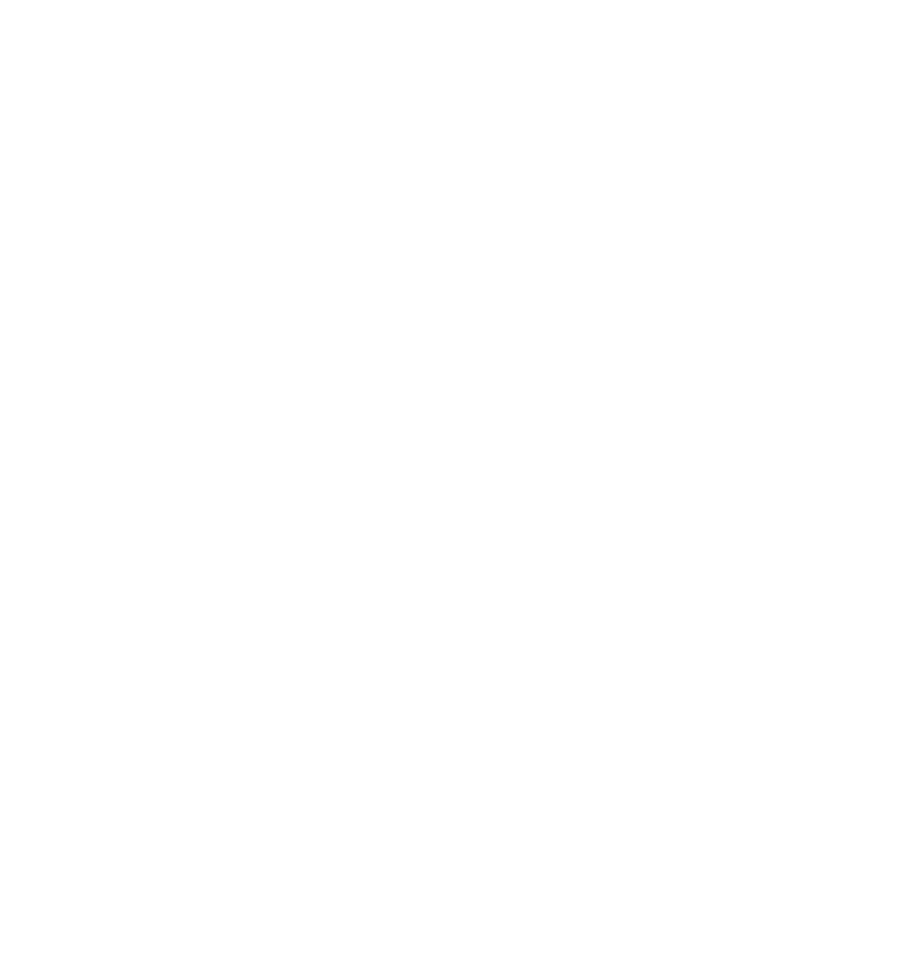
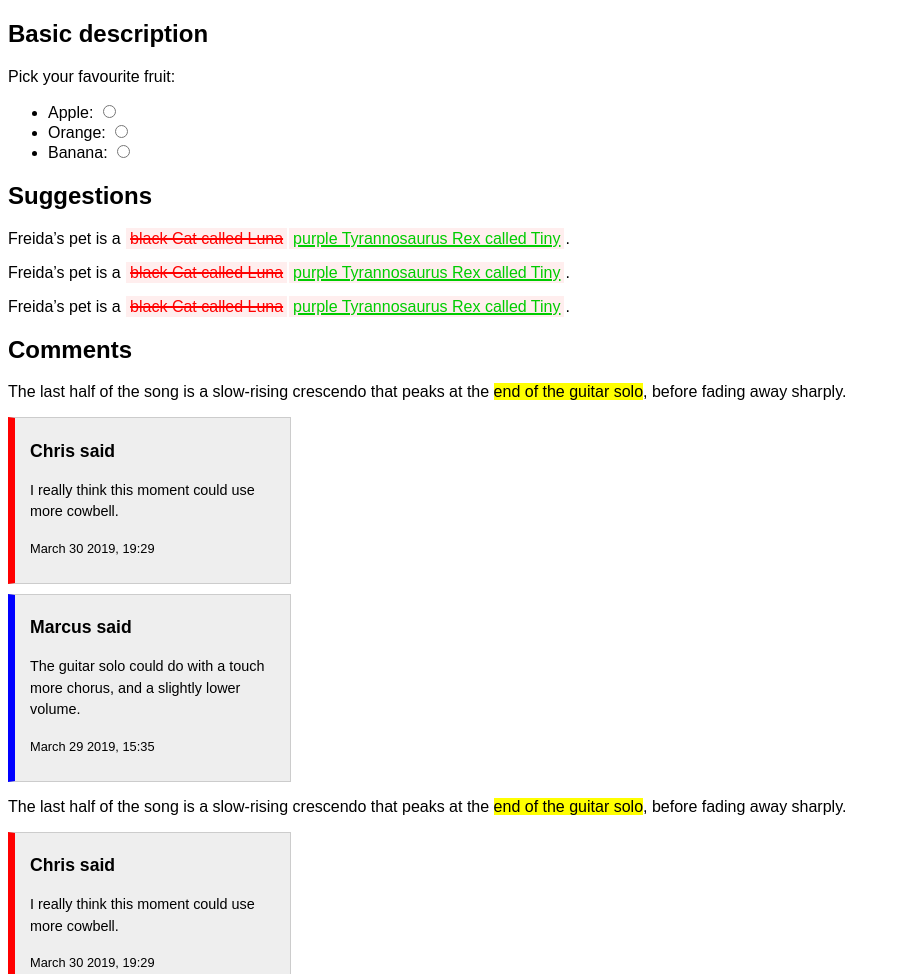
Before and after one commit to Mihash-max/MikrosAi, a plain HTML site: page index.html in a window 1280 px wide. Shown: the top 974 px of the page, without its empty margins (0-900 px from the left). Before the commit the page ends 800 px from the top, so only its background shows below. Drawn offline with Linux system fonts and the light colour scheme.

Commit message:
Update index.html

```diff
--- a/index.html
+++ b/index.html
@@ -1,33 +1,121 @@
-<script>
-(function() {
-  // Dynamically load Firebase App and Analytics SDKs
-  function loadScript(src, callback) {
-    var s = document.createElement('script');
-    s.src = src;
-    s.onload = callback;
-    document.head.appendChild(s);
-  }
+<!DOCTYPE html>
+<html>
+  <head>
+    <meta charset="utf-8">
+    <meta name="viewport" content="width=device-width, initial-scale=1.0">
+    <title>wai-aria annotations tests</title>
+    <style>
+      html {
+        font-family: sans-serif;
+      }
 
-  // Firebase config
-  var firebaseConfig = {
-    apiKey: "AIzaSyDKLlLEFUXAqs3vMuEpHuz111cragXBStU",
-    authDomain: "mikrosai-ee303.firebaseapp.com",
-    projectId: "mikrosai-ee303",
-    storageBucket: "mikrosai-ee303.firebasestorage.app",
-    messagingSenderId: "846642407951",
-    appId: "1:846642407951:web:6ad22bcea4b775d45ad17a",
-    measurementId: "G-8M6WJFR32Q"
-  };
+      ins, [role="insertion"] {
+        color: #0c0;
+        text-decoration: underline;
+      }
 
-  // Load Firebase App, then Analytics, then initialize
-  loadScript("https://www.gstatic.com/firebasejs/10.12.0/firebase-app-compat.js", function() {
-    loadScript("https://www.gstatic.com/firebasejs/10.12.0/firebase-analytics-compat.js", function() {
-      // Initialize Firebase
-      firebase.initializeApp(firebaseConfig);
-      firebase.analytics();
-      console.log("Firebase initialized with Analytics!");
-      // Place any other Firebase-related code below this line if needed
-    });
-  });
-})();
-</script>
+      del, [role="deletion"] {
+        color: red;
+        text-decoration: line-through;
+      }
+
+      ins, [role="insertion"], del, [role="deletion"] {
+        text-decoration-thickness: 2px;
+        background-color: #fee;
+        padding: 2px 4px;
+        margin: 0 1px;
+      }
+
+      [role="comment"] {
+        padding: 5px 10px 10px 15px;
+        background: #eee;
+        border: 1px solid #ccc;
+        width: 250px;
+        margin-bottom: 10px;
+      }
+
+      [role="comment"] > [role="comment"] {
+        width: 84%;
+      }
+
+      [data-author="chris"] {
+        border-left: 7px solid red;
+      }
+
+      [data-author="marcus"] {
+        border-left: 7px solid blue;
+      }
+
+      [role="comment"] .comment-text {
+        line-height: 1.5;
+        font-size: 0.9rem;
+      }
+
+      [role="comment"] h3 {
+        font-size: 1.1rem;
+      }
+
+      [role="comment"] time {
+        font-size: 0.8rem;
+      }
+    </style>
+  </head>
+  <body>
+    <section>
+      <h2>Basic description</h2>
+      <div aria-description="Choose your favourite fruit — the fruit with the highest number of votes will be added to the lunch options next week.">
+        <p>Pick your favourite fruit:</p>
+        <form>
+          <ul>
+            <li><label>Apple: <input type="radio" name="fruit" value="apple"></label></li>
+            <li><label>Orange: <input type="radio" name="fruit" value="orange"></label></li>
+            <li><label>Banana: <input type="radio" name="fruit" value="banana"></label></li>
+          </ul>
+        </form>
+      </div>
+    </section>
+    <section>
+      <h2>Suggestions</h2>
+
+      <p>Freida’s pet is a <del>black Cat called Luna</del><ins>purple Tyrannosaurus Rex called Tiny</ins>.</p>
+
+      <p>Freida’s pet is a <span role="deletion">black Cat called Luna</span><span role="insertion">purple Tyrannosaurus Rex called Tiny</span>.</p>
+
+      <p>Freida’s pet is a
+        <span role="suggestion"><span role="deletion">black Cat called Luna</span><span role="insertion">purple Tyrannosaurus Rex called Tiny</span></span>.
+      </p>
+    </section>
+    <section>
+      <h2>Comments</h2>
+
+      <p>The last half of the song is a slow-rising crescendo that peaks at the <mark aria-details="thread-1 thread-2">end of the guitar solo</mark>, before fading away sharply.</p>
+
+      <div role="comment" id="thread-1" data-author="chris">
+        <h3>Chris said</h3>
+        <p class="comment-text">I really think this moment could use more cowbell.</p>
+        <p><time datetime="2019-03-30T19:29">March 30 2019, 19:29</time></p>
+      </div>
+
+      <div role="comment" id="thread-2" data-author="marcus">
+        <h3>Marcus said</h3>
+        <p class="comment-text">The guitar solo could do with a touch more chorus, and a slightly lower volume.</p>
+        <p><time datetime="2019-03-29T15:35">March 29 2019, 15:35</time></p>
+      </div>
+
+      <p>The last half of the song is a slow-rising crescendo that peaks at the <mark aria-details="thread-3">end of the guitar solo</mark>, before fading away sharply.</p>
+
+      <div role="comment" id="thread-3" data-author="chris">
+        <h3>Chris said</h3>
+        <p class="comment-text">I really think this moment could use more cowbell.</p>
+        <p><time datetime="2019-03-30T19:29">March 30 2019, 19:29</time></p>
+
+        <div role="comment" data-author="marcus">
+          <h3>Marcus replied</h3>
+          <p class="comment-text">I don't know about that. I think the cowbell could distract  from the solo.</p>
+          <p><time datetime="2019-03-30T21:02">March 30 2019, 21:02</time></p>
+        </div>
+      </div>
+    </section>
+
+  </body>
+  </html>
```
